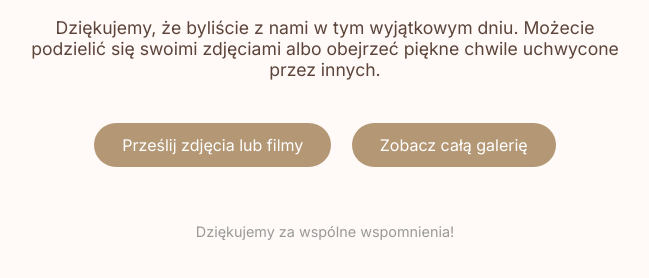
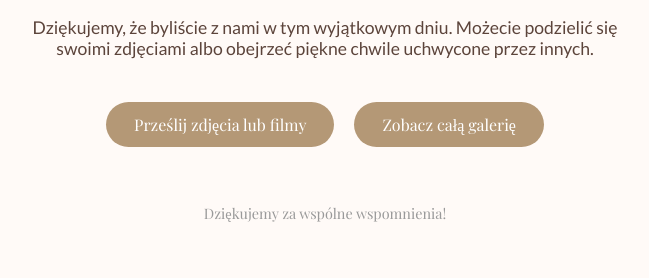
Before and after one commit to PobieramySie/image-gallery-site, a website: page index.html in a window 1280 px wide. Shown: the part 112-390 px from the top of the page, without its empty margins (315-964 px from the left). Drawn offline with nearby package versions, Linux system fonts and the light colour scheme.

Commit message:
Update index.html

```diff
--- a/index.html
+++ b/index.html
@@ -4,10 +4,10 @@
   <meta charset="UTF-8" />
   <meta name="viewport" content="width=device-width, initial-scale=1.0" />
   <title>Nasze Wspomnienia Weselne</title>
-  <link href="https://fonts.googleapis.com/css2?family=Great+Vibes&family=Inter:wght@400;600&display=swap" rel="stylesheet" />
+  <link href="https://fonts.googleapis.com/css2?family=Great+Vibes&family=Lato&family=Playfair+Display&display=swap" rel="stylesheet">
   <style>
     body {
-      font-family: 'Inter', sans-serif;
+      font-family: 'Playfair Display', serif;
       background-color: #fffaf7;
       color: #5c443b;
       text-align: center;
@@ -24,6 +24,7 @@
       max-width: 600px;
       margin: 0 auto 2em;
       font-size: 1.1em;
+      font-family: 'Lato', sans-serif;
     }
     .button {
       display: inline-block;
```
